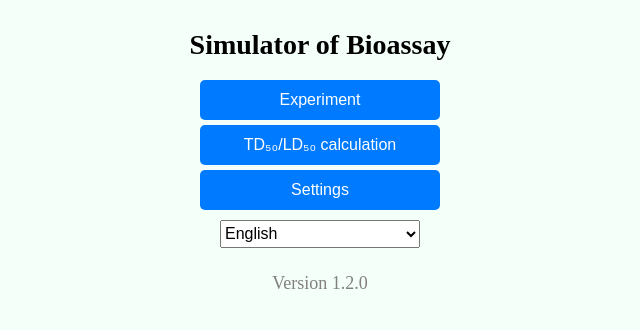
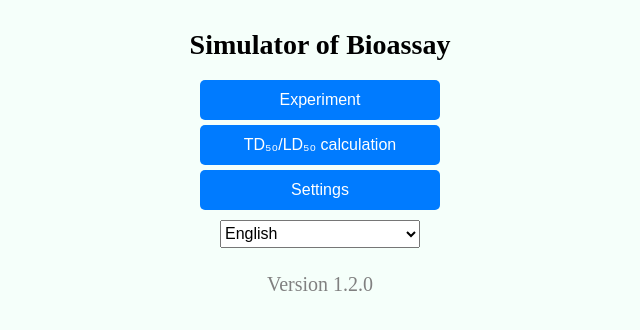
Before and after one commit to toshi-ara/sim-bioassay, a website built with Vite: page index.html in a window 1280 px wide. Shown: the full height of the page, 320-960 px from the left. Built offline with nearby package versions, Linux system fonts and the light colour scheme.

Commit message:
set version by script

```diff
--- a/index.html
+++ b/index.html
@@ -36,9 +36,7 @@
         <!-- <option value="zh-TW">中文（繁体）</option> -->
       </select>
 
-      <p id="version">
-        Version 1.2.0
-      </p>
+      <p id="initial-version"></p>
     </div>
     <!-- End of Initial tab -->
 
--- a/src/css/style.css
+++ b/src/css/style.css
@@ -15,10 +15,10 @@ h2 {
     font-size: 24px;
 }
 
-#version {
+#initial-version {
     margin-top: 20px;
     margin-bottom: 10px;
-    font-size: 18px;
+    font-size: 20px;
     color: gray;
 }
 
--- /dev/null
+++ b/src/ts/Version.ts
@@ -0,0 +1 @@
+export const VERSION = "1.2.0";
--- a/src/ts/elements.ts
+++ b/src/ts/elements.ts
@@ -24,6 +24,8 @@ export const settingBtn = <HTMLInputElement>document
     .getElementById("initial-setting-btn")!;
 export const selectLang = <HTMLSelectElement>document
     .getElementById("initial-select-lang")!;
+export const initialVersion = <HTMLLabelElement>document
+    .getElementById("initial-version")!;
 
 // Experiment Tab
 export const expWeight = <HTMLElement>document
--- a/src/ts/main.ts
+++ b/src/ts/main.ts
@@ -1,3 +1,4 @@
+import { VERSION } from "./Version"
 import * as elem from "./elements"
 import { Dose } from "./parameters"
 import {
@@ -130,6 +131,7 @@ elem.settingCancelBtn.addEventListener("click", () => {
 ///////////////////////////////////////
 document.addEventListener("DOMContentLoaded", () => {
     // initial settings
+    elem.initialVersion.innerText = `Version ${VERSION}`;
     const initDose = Dose[initConcIdx];
     settingConcPulldownMenu(initDose);    // Experiment tab
     makeInputTable(initDose);             // Calculation tab
```
